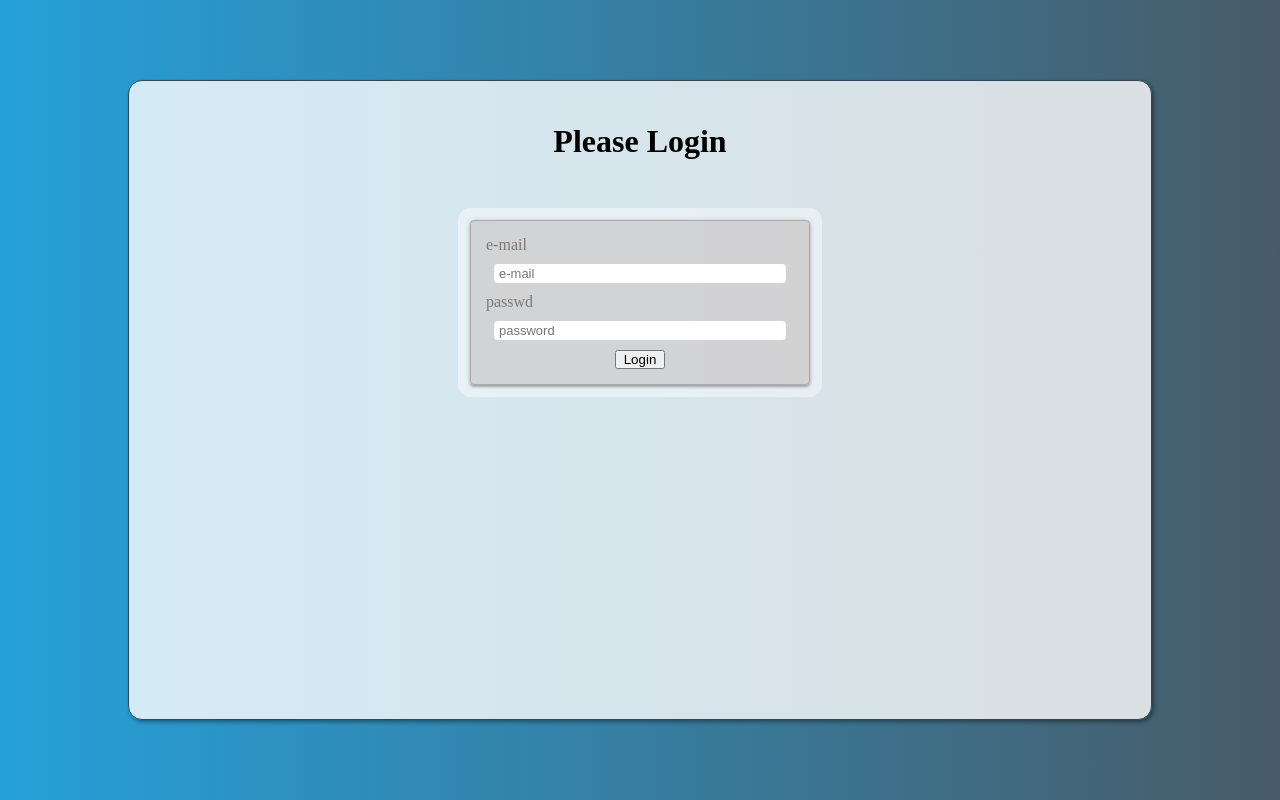
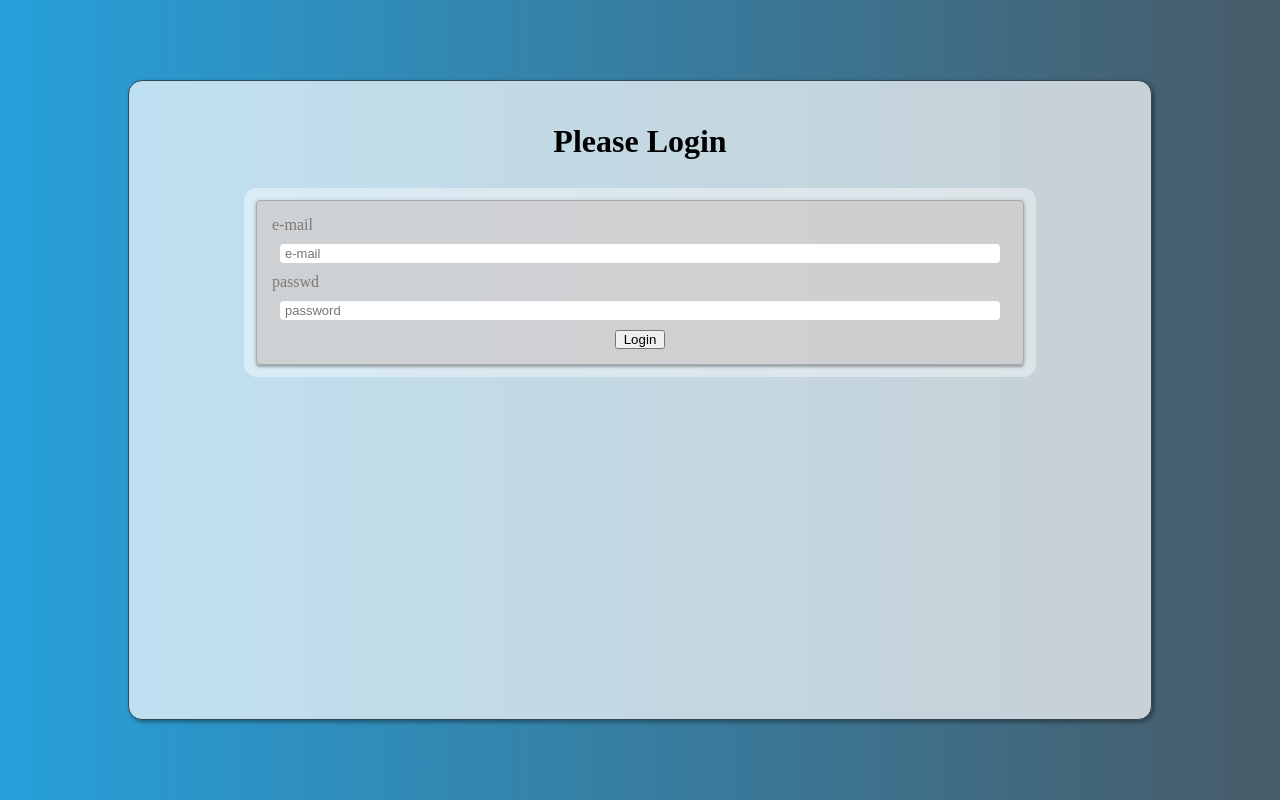
Before and after one commit to Anthcode/React-TS---TODO-APP, a React (Create React App) app: page / in a window 1280 px wide. Built offline with nearby package versions, Linux system fonts and the light colour scheme.

Commit message:
styles css

```diff
--- a/src/style.css
+++ b/src/style.css
@@ -26,7 +26,7 @@ body {
 }
 
 .app {
-  background: rgba(255, 255, 255, 0.8);
+  background: rgba(255, 255, 255, 0.7);
   width: 80vw;
   height: 80vh;
   border-radius: 14px;
@@ -46,10 +46,9 @@ form {
   border: 1px solid darkgrey;
   border-radius: 4px;
 
-  width: 340px;
-  margin: 60px auto 30px;
+  width: 60vw;
+  margin: 40px 10px;
   padding: 15px;
-  position: relative;
 
   color: #7e7975;
   box-shadow: 0 2px 2px rgba(0, 0, 0, 0.2), 0 1px 5px rgba(0, 0, 0, 0.2),
```
